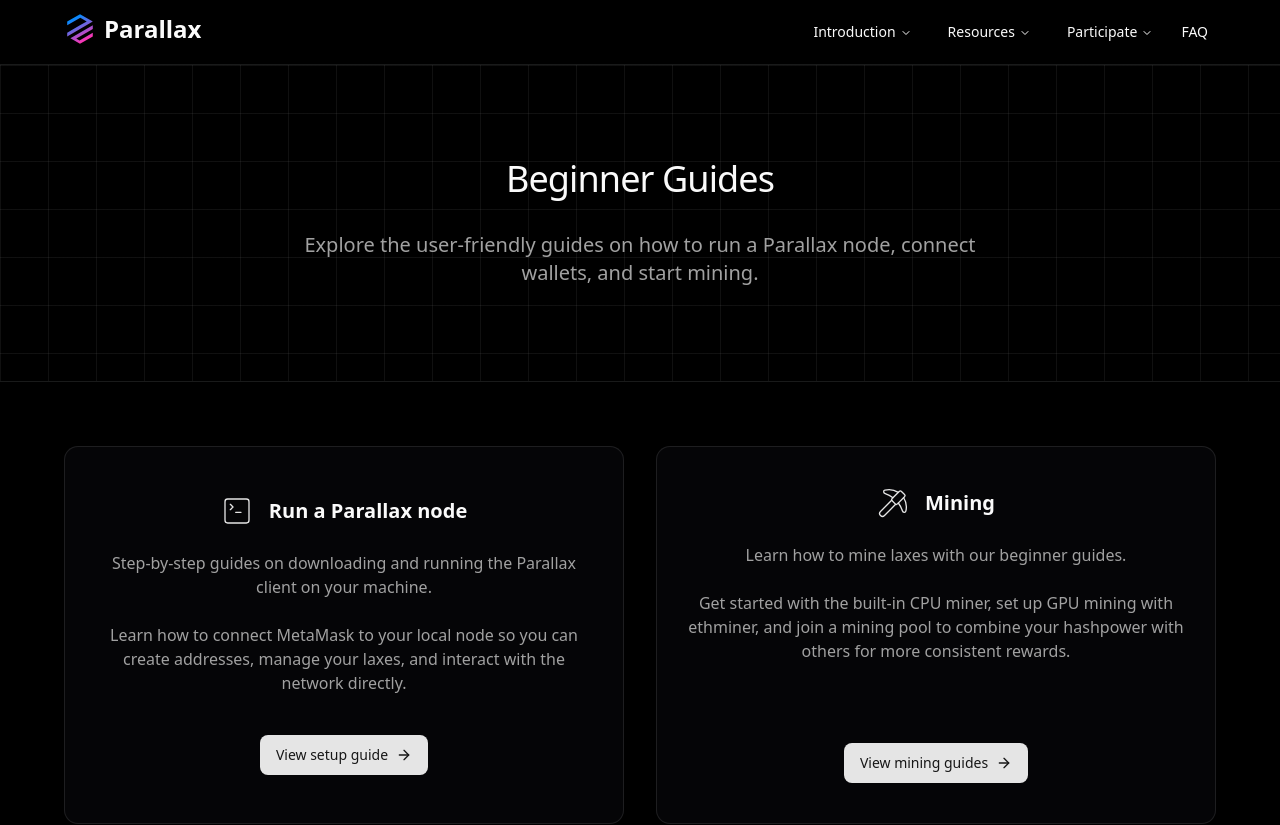
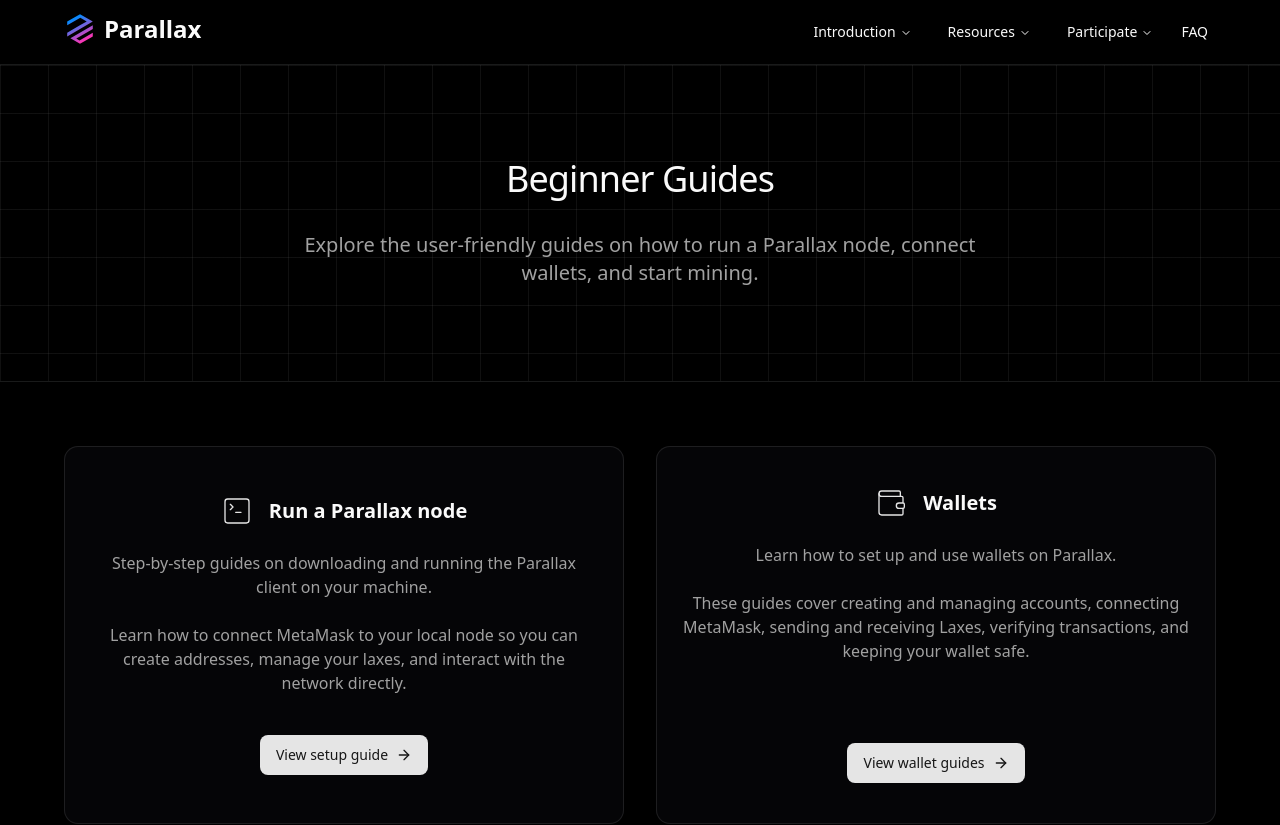
Before and after one commit to microstack-tech/parallax-website, a Next.js app: page /resources/beginner-guides in a window 1280 px wide. Shown: the top 825 px of the page. Built offline with nearby package versions, Linux system fonts and the light colour scheme.

Commit message:
add wallet guide link

```diff
--- a/app/resources/beginner-guides/page.tsx
+++ b/app/resources/beginner-guides/page.tsx
@@ -1,7 +1,7 @@
 import PageHeader from "@/components/page-header";
 import { Button } from "@/components/ui/button";
 import { Card, CardContent, CardDescription, CardHeader, CardTitle } from "@/components/ui/card";
-import { ArrowRight, Pickaxe, SquareTerminal } from "lucide-react";
+import { ArrowRight, Pickaxe, SquareTerminal, Wallet } from "lucide-react";
 import Link from "next/link";
 
 export default function BeginnerGuidesPage() {
@@ -42,6 +42,36 @@ export default function BeginnerGuidesPage() {
           </div>
         </Card>
 
+        {/* Wallet guides */}
+        <Card className="border-border py-10 flex flex-col items-center">
+          <CardHeader className="inline-flex items-center w-full justify-center gap-4">
+            <Wallet className="size-8 text-primary" strokeWidth={1} />
+            <CardTitle className="text-xl text-center">Wallets</CardTitle>
+          </CardHeader>
+          <CardContent>
+            <CardDescription className="text-base text-center mb-4">
+              Learn how to set up and use wallets on Parallax.
+              <br />
+              <br />
+              These guides cover creating and managing accounts, connecting MetaMask,
+              sending and receiving Laxes, verifying transactions,
+              and keeping your wallet safe.
+            </CardDescription>
+          </CardContent>
+          <div className="flex flex-col h-full justify-end">
+            <Button size="lg" asChild>
+              <Link
+                href="https://docs.parallaxchain.org/guides/wallets"
+                target="_blank"
+                rel="noopener"
+              >
+                View wallet guides
+                <ArrowRight />
+              </Link>
+            </Button>
+          </div>
+        </Card>
+
         {/* Mining guides */}
         <Card className="border-border py-10 flex flex-col items-center">
           <CardHeader className="inline-flex items-center w-full justify-center gap-4">
```
